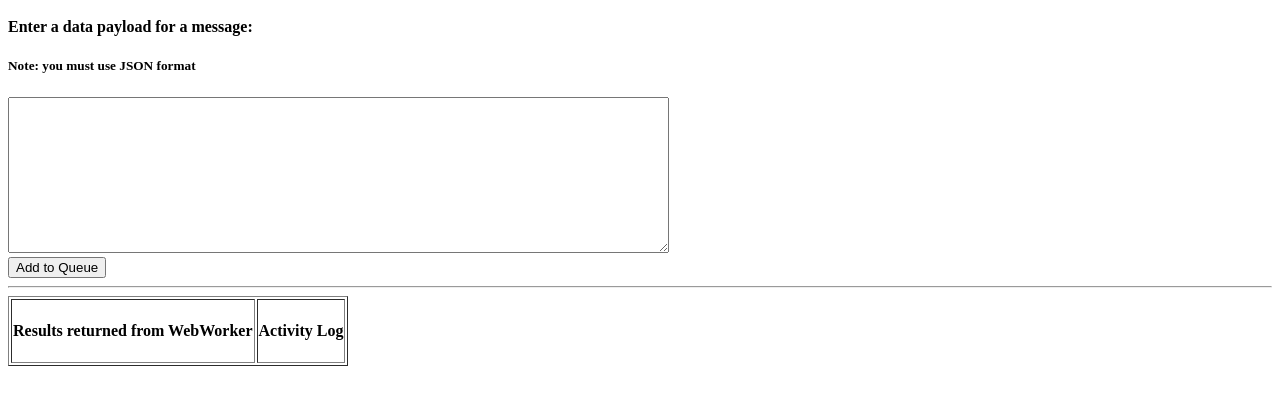
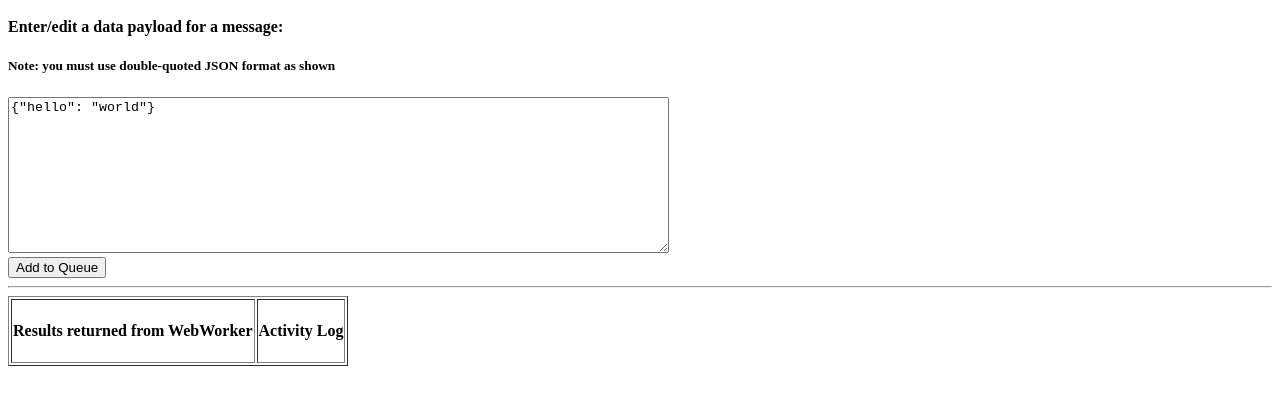
Before and after one commit to robtweed/QOper8, a website: page examples/live/index.html in a window 1280 px wide. Shown: the part 50-452 px from the top of the page. Drawn offline with Linux system fonts and the light colour scheme.

Commit message:
Added JSON example to live demo textarea

```diff
--- a/examples/live/index.html
+++ b/examples/live/index.html
@@ -8,10 +8,12 @@
 
     <h2>QOper8 Demo</h2>
 
-    <h4>Enter a data payload for a message:</h4>
-    <h5>Note: you must use JSON format</h5>
+    <h4>Enter/edit a data payload for a message:</h4>
+    <h5>Note: you must use double-quoted JSON format as shown</h5>
 
-    <textarea id="payload" rows="10" cols="80"></textarea>
+    <textarea id="payload" rows="10" cols="80">
+{"hello": "world"}
+    </textarea>
     <div>
       <button id="queueBtn">Add to Queue</button>
     </div>
--- a/package.json
+++ b/package.json
@@ -1,6 +1,6 @@
 {
   "name": "qoper8-ww",
-  "version": "3.1.3",
+  "version": "3.1.4",
   "description": "Queue-Based WebWorker Pool Management Systems",
   "main": "/src/QOper8.js",
   "browser": "/src/QOper8.min.js",
```
